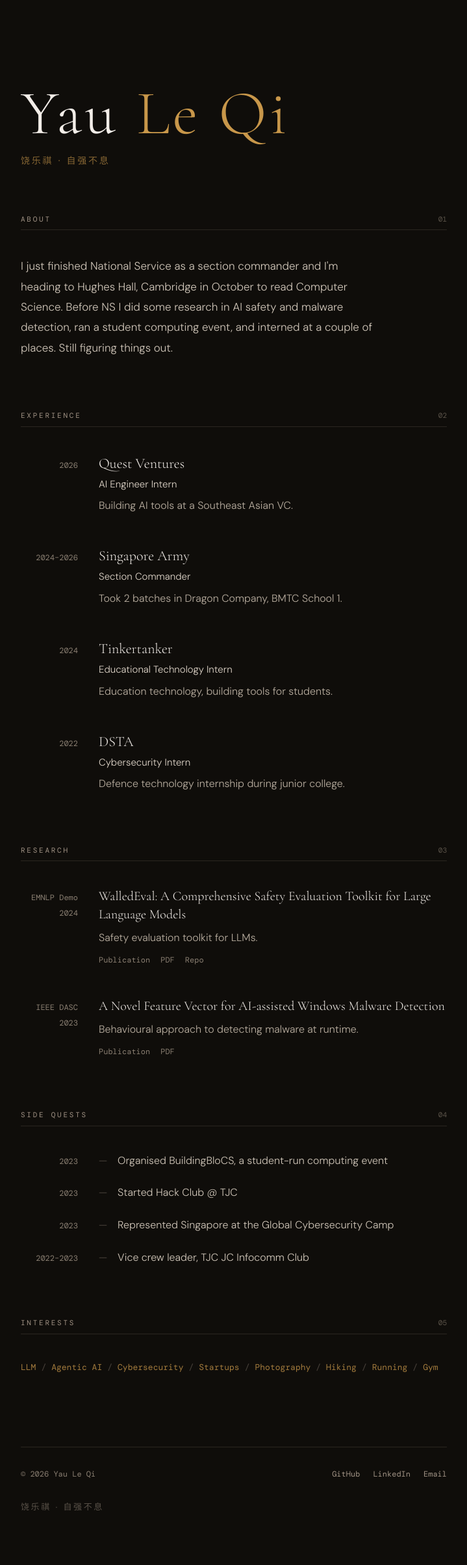
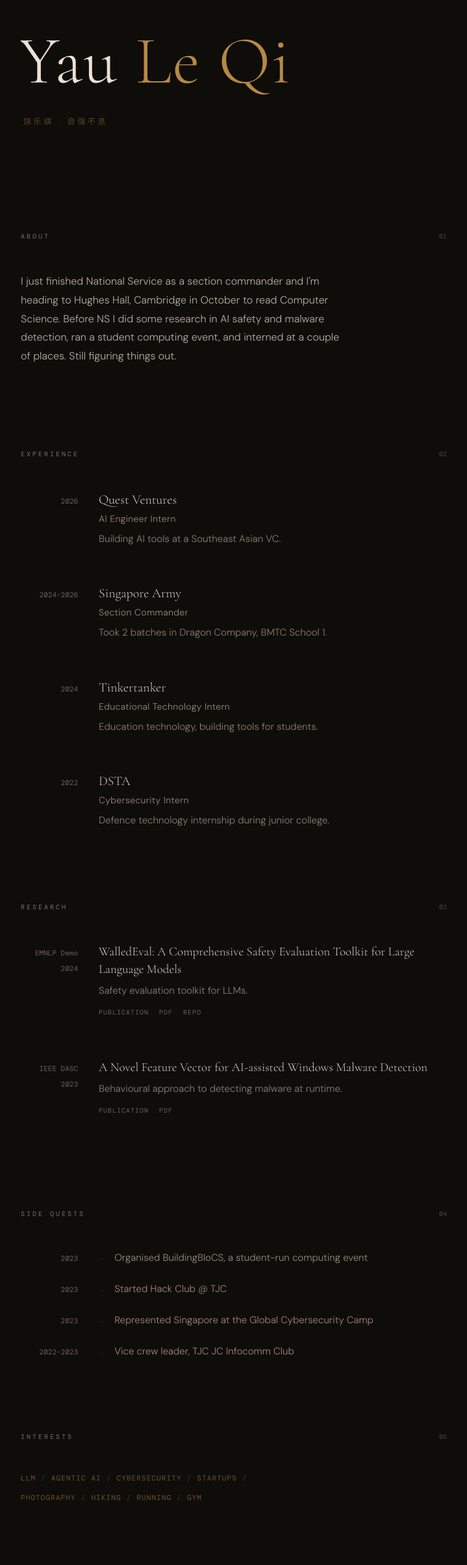
Before and after one commit to teraSurfer40141/leqi.dev, a React (Vite) app: page / in a window 1280 px wide. Shown: the part 158-2566 px from the top of the page at 65% size, without its empty margins (280-999 px from the left). Built offline with nearby package versions, Linux system fonts and the light colour scheme.

Commit message:
feat: Enhance hero section animations and layout
Adjusted initial animation states and timings for hero text to create a more impactful entrance. Modified section padding and margins for better visual hierarchy. Increased blur and delayed opacity for title to emphasize its appearance.

```diff
--- a/src/App.tsx
+++ b/src/App.tsx
@@ -7,10 +7,10 @@ import { motion } from 'motion/react';
 import React from 'react';
 
 const SCROLL_ANIMATION = {
-  initial: { opacity: 0, y: -8 },
+  initial: { opacity: 0, y: 15 },
   whileInView: { opacity: 1, y: 0 },
-  viewport: { once: true },
-  transition: { duration: 1.2, ease: [0.16, 1, 0.3, 1] }
+  viewport: { once: true, margin: "-5%" },
+  transition: { duration: 1.4, ease: [0.16, 1, 0.3, 1] }
 };
 
 export default function App() {
@@ -38,22 +38,22 @@ export default function App() {
 function HeroSection() {
   return (
     <section
-      className="!pt-[280px] pb-[2.8vh] relative border-none overflow-hidden bg-transparent"
+      className="!pt-[25vh] pb-[20vh] relative border-none overflow-hidden bg-transparent"
     >
-      <div className="relative z-10 bg-transparent">
+      <div className="relative z-10 bg-transparent flex flex-col items-start">
         <motion.h1
-          initial={{ filter: 'blur(8px)' }}
-          animate={{ filter: 'blur(0px)' }}
-          transition={{ duration: 2, ease: "easeInOut" }}
-          className="font-serif text-[48px] sm:text-[64px] md:text-[96px] font-[300] leading-[1.1] tracking-[0.05em] bg-transparent"
+          initial={{ filter: 'blur(12px)', opacity: 0 }}
+          animate={{ filter: 'blur(0px)', opacity: 1 }}
+          transition={{ duration: 2.5, ease: [0.16, 1, 0.3, 1] }}
+          className="font-serif text-[56px] sm:text-[80px] md:text-[104px] font-[300] leading-[1] tracking-[0.02em] bg-transparent ml-[-4px]"
         >
-          <span className="text-[#f2ede8]">Yau</span> <span className="text-[#c8974a]">Le Qi</span>
+          <span className="text-[#ebe1d5]">Yau</span> <span className="text-[#c8974a] opacity-90 drop-shadow-sm">Le Qi</span>
         </motion.h1>
         <motion.div
           initial={{ opacity: 0 }}
-          animate={{ opacity: 0.65 }}
-          transition={{ delay: 2, duration: 1, ease: 'easeInOut' }}
-          className="font-serif-zh font-[300] text-[14px] text-[#c8974a] tracking-[0.2em] mt-[0.6rem]"
+          animate={{ opacity: 0.4 }}
+          transition={{ delay: 1.8, duration: 1.5, ease: 'easeInOut' }}
+          className="font-serif-zh font-[300] text-[12px] text-[#c8974a] tracking-[0.3em] mt-8 pl-1"
         >
           饶乐祺 · 自强不息
         </motion.div>
@@ -64,11 +64,11 @@ function HeroSection() {
 
 function SectionTitle({ number, children }: { number: string; children: React.ReactNode }) {
   return (
-    <div className="flex justify-between items-baseline mb-10 pb-2 border-b border-[#2a2620]">
-      <h2 className="font-mono text-[11px] tracking-[0.25em] uppercase text-[#a19385] font-[400]">
+    <div className="flex justify-between items-baseline mb-12">
+      <h2 className="font-mono text-[10px] tracking-[0.3em] uppercase text-[#7a6f64] font-[300]">
         {children}
       </h2>
-      <span className="font-mono text-[11px] text-[#5c544a]">
+      <span className="font-mono text-[10px] text-[#4a433c] font-[300]">
         {number}
       </span>
     </div>
@@ -80,10 +80,10 @@ function AboutSection() {
     <motion.section
       id="about"
       {...SCROLL_ANIMATION}
-      className="pt-12 pb-20 relative border-none"
+      className="pb-32 relative border-none"
     >
       <SectionTitle number="01">About</SectionTitle>
-      <p className="font-sans text-[16px] sm:text-[17px] font-[300] text-[#cfc5b8] leading-[1.85] !max-w-[48ch]" style={{ maxWidth: '48ch' }}>
+      <p className="font-sans text-[15px] sm:text-[16px] font-[300] text-[#b8ae9f] leading-[1.8] !max-w-[46ch]">
         I just finished National Service as a section commander and I'm heading to Hughes Hall,
         Cambridge in October to read Computer Science.
         Before NS I did some research in AI safety and malware detection, ran a student
@@ -125,34 +125,34 @@ function ExperienceSection() {
   ];
 
   return (
-    <motion.section id="experience" {...SCROLL_ANIMATION} className="pb-20 relative border-none">
+    <motion.section id="experience" {...SCROLL_ANIMATION} className="pb-28 relative border-none">
       <SectionTitle number="02">Experience</SectionTitle>
       <div className="relative">
         {experiences.map((exp) => (
           <div
             key={exp.company}
-            className="group flex flex-col md:flex-row md:items-baseline mb-12 last:mb-0 relative z-10"
+            className="group flex flex-col md:flex-row md:items-baseline mb-14 last:mb-0 relative z-10"
           >
             <div className="md:w-[120px] shrink-0 mb-1 md:mb-0 md:pr-8 md:text-right">
-              <div className="font-mono text-[12px] text-[#8a7f72] transition-colors group-hover:text-[#a19385]">
+              <div className="font-mono text-[11px] text-[#6a6058] transition-colors group-hover:text-[#8a7f72]">
                 {exp.year}
               </div>
             </div>
             <div className="flex-1">
-              <h3 className="font-serif text-[22px] font-[300] text-[#f2ede8] mb-1">
+              <h3 className="font-serif text-[20px] font-[300] text-[#ebe1d5] mb-1">
                 {exp.url ? (
-                  <a href={exp.url} target="_blank" rel="noopener noreferrer" className="hover:text-[#c8974a] transition-colors outline-none focus-visible:text-[#c8974a] inline-flex items-center gap-1.5">
+                  <a href={exp.url} target="_blank" rel="noopener noreferrer" className="hover:text-[#c8974a] transition-colors outline-none focus-visible:text-[#c8974a] inline-flex items-center gap-1.5 opacity-90 hover:opacity-100">
                     {exp.company}
                     <svg width="10" height="10" viewBox="0 0 24 24" fill="none" stroke="currentColor" strokeWidth="2" strokeLinecap="round" strokeLinejoin="round" className="opacity-0 -ml-2 group-hover:opacity-100 group-hover:ml-0 transition-all duration-300"><path d="M7 17L17 7"/><path d="M7 7h10v10"/></svg>
                   </a>
                 ) : (
-                  exp.company
+                  <span className="opacity-90">{exp.company}</span>
                 )}
               </h3>
-              <div className="font-sans text-[15px] font-[400] text-[#dfd5c9] mb-2">
+              <div className="font-sans text-[14px] font-[300] text-[#9a8a7a] mb-2 tracking-wide">
                 {exp.role}
               </div>
-              <p className="font-sans text-[15px] sm:text-[16px] text-[#b8ad9f] font-[300] leading-[1.7]">
+              <p className="font-sans text-[14px] sm:text-[15px] text-[#8a7f72] font-[300] leading-[1.7] max-w-[50ch]">
                 {exp.description}
               </p>
             </div>
@@ -187,28 +187,28 @@ function ResearchSection() {
   ];
 
   return (
-    <motion.section id="research" {...SCROLL_ANIMATION} className="pb-20 relative border-none">
+    <motion.section id="research" {...SCROLL_ANIMATION} className="pb-36 relative border-none">
       <SectionTitle number="03">Research</SectionTitle>
       <div className="">
         {papers.map((paper) => (
           <div
             key={paper.title}
-            className="group flex flex-col md:flex-row md:items-baseline mb-12 last:mb-0"
+            className="group flex flex-col md:flex-row md:items-baseline mb-16 last:mb-0"
           >
             <div className="md:w-[120px] shrink-0 mb-1 md:mb-0 md:pr-8 md:text-right">
-              <span className="font-mono text-[12px] text-[#8a7f72] transition-colors group-hover:text-[#a19385]">
+              <span className="font-mono text-[11px] text-[#6a6058] transition-colors group-hover:text-[#8a7f72]">
                 {paper.venue}
               </span>
             </div>
             <div className="flex-1">
-              <h3 className="font-serif text-[20px] font-[300] mb-2 leading-[1.4] text-[#f2ede8]">
+              <h3 className="font-serif text-[19px] font-[300] mb-2 leading-[1.4] text-[#ebe1d5] opacity-90 group-hover:opacity-100 transition-opacity">
                 {paper.title}
               </h3>
-              <p className="font-sans text-[15px] sm:text-[16px] text-[#b8ad9f] font-[300] leading-[1.7] mb-3">
+              <p className="font-sans text-[14px] sm:text-[15px] text-[#8a7f72] font-[300] leading-[1.7] mb-3 max-w-[50ch]">
                 {paper.description}
               </p>
               {paper.links && (
-                <div className="flex flex-wrap gap-x-4 gap-y-2 text-[#8a7f72] font-mono text-[12px]">
+                <div className="flex flex-wrap gap-x-4 gap-y-2 text-[#6a6058] font-mono text-[10px] uppercase tracking-widest">
                   {paper.links.map((link) => (
                     <a key={link.text} href={link.url} target="_blank" rel="noopener noreferrer" className="hover:text-[#c8974a] transition-colors outline-none focus-visible:text-[#c8974a]">
                       {link.text}
@@ -236,23 +236,23 @@ function SideQuestsSection() {
     <motion.section
       id="side-quests"
       {...SCROLL_ANIMATION}
-      className="pb-20 relative border-none"
+      className="pb-28 relative border-none"
     >
       <SectionTitle number="04">Side Quests</SectionTitle>
       <ul className="">
         {quests.map((quest) => (
           <li key={quest.text} className="group flex flex-col md:flex-row md:items-baseline mb-6 last:mb-0">
             <div className="md:w-[120px] shrink-0 mb-1 md:mb-0 md:pr-8 md:text-right hidden md:block">
-              <span className="font-mono text-[12px] text-[#8a7f72] transition-colors group-hover:text-[#a19385]">
+              <span className="font-mono text-[11px] text-[#6a6058] transition-colors group-hover:text-[#8a7f72]">
                 {quest.year}
               </span>
             </div>
             <div className="flex-1 flex gap-3 md:gap-0 items-start md:items-baseline">
-              <span className="font-mono text-[12px] text-[#8a7f72] md:hidden shrink-0 mt-[4px]">
+              <span className="font-mono text-[11px] text-[#6a6058] md:hidden shrink-0 mt-[4px]">
                 {quest.year}
               </span>
-              <span className="text-[#8a7f72] shrink-0 md:mr-4 hidden md:inline opacity-50">—</span>
-              <span className="font-sans text-[15px] sm:text-[16px] font-[300] text-[#cfc5b8] leading-[1.6]">
+              <span className="text-[#4a433c] shrink-0 md:mr-4 hidden md:inline opacity-40 text-[10px]">—</span>
+              <span className="font-sans text-[14px] sm:text-[15px] font-[300] text-[#9a8a7a] leading-[1.6]">
                 {quest.text}
               </span>
             </div>
@@ -271,14 +271,14 @@ function InterestsSection() {
   return (
     <motion.section
       {...SCROLL_ANIMATION}
-      className="pb-20 relative border-none"
+      className="pb-36 relative border-none"
     >
       <SectionTitle number="05">Interests</SectionTitle>
-      <div className="flex flex-wrap gap-y-3 gap-x-2 font-mono text-[13px] text-[#a19385] font-[400] leading-relaxed">
+      <div className="flex flex-wrap gap-y-3 gap-x-2 font-mono text-[11px] text-[#6a6058] font-[300] leading-relaxed uppercase tracking-widest max-w-[60ch]">
         {interests.map((interest, idx) => (
           <React.Fragment key={interest}>
-            <span className="text-[#c8974a] opacity-80 hover:opacity-100 transition-opacity cursor-default">{interest}</span>
-            {idx < interests.length - 1 && <span className="text-[#4a433c]"> / </span>}
+            <span className="text-[#c8974a] opacity-50 hover:opacity-100 transition-opacity cursor-default">{interest}</span>
+            {idx < interests.length - 1 && <span className="text-[#3a3530]"> / </span>}
           </React.Fragment>
         ))}
       </div>
@@ -288,19 +288,19 @@ function InterestsSection() {
 
 function Footer() {
   return (
-    <footer className="mx-auto w-full max-w-[720px] px-8 pt-8 pb-16">
-      <div className="flex flex-col md:flex-row justify-between items-start md:items-baseline gap-6 border-t border-[#2a2620] pt-8">
-        <span className="font-mono text-[12px] text-[#8a7f72]">
+    <footer className="mx-auto w-full max-w-[720px] px-8 pt-8 pb-32">
+      <div className="flex flex-col md:flex-row justify-between items-start md:items-baseline gap-6 border-t border-[#1a1714] pt-8">
+        <span className="font-mono text-[10px] text-[#5c544a] uppercase tracking-widest">
           © 2026 Yau Le Qi
         </span>
 
-        <div className="flex flex-wrap gap-5 font-mono text-[12px]">
+        <div className="flex flex-wrap gap-6 font-mono text-[10px] uppercase tracking-widest">
           <FooterLink href="https://github.com/teraSurfer40141">GitHub</FooterLink>
           <FooterLink href="https://www.linkedin.com/in/lqyau/">LinkedIn</FooterLink>
           <FooterLink href="mailto:hello@leqi.dev">Email</FooterLink>
         </div>
       </div>
-      <div className="text-center md:text-left font-serif-zh font-[300] text-[13px] text-[#8a7f72] tracking-[0.2em] mt-8 opacity-60 hover:opacity-100 transition-opacity">
+      <div className="text-left font-serif-zh font-[300] text-[11px] text-[#4a433c] tracking-[0.4em] mt-12 opacity-60 hover:opacity-100 transition-opacity">
         饶乐祺 · 自强不息
       </div>
     </footer>
@@ -309,7 +309,7 @@ function Footer() {
 
 function FooterLink({ href, children }: { href: string; children: React.ReactNode }) {
   return (
-    <a href={href} className="text-[#a19385] hover:text-[#c8974a] transition-colors outline-none focus-visible:text-[#c8974a]">
+    <a href={href} className="text-[#7a6f64] hover:text-[#c8974a] transition-colors outline-none focus-visible:text-[#c8974a]">
       {children}
     </a>
   );
```
